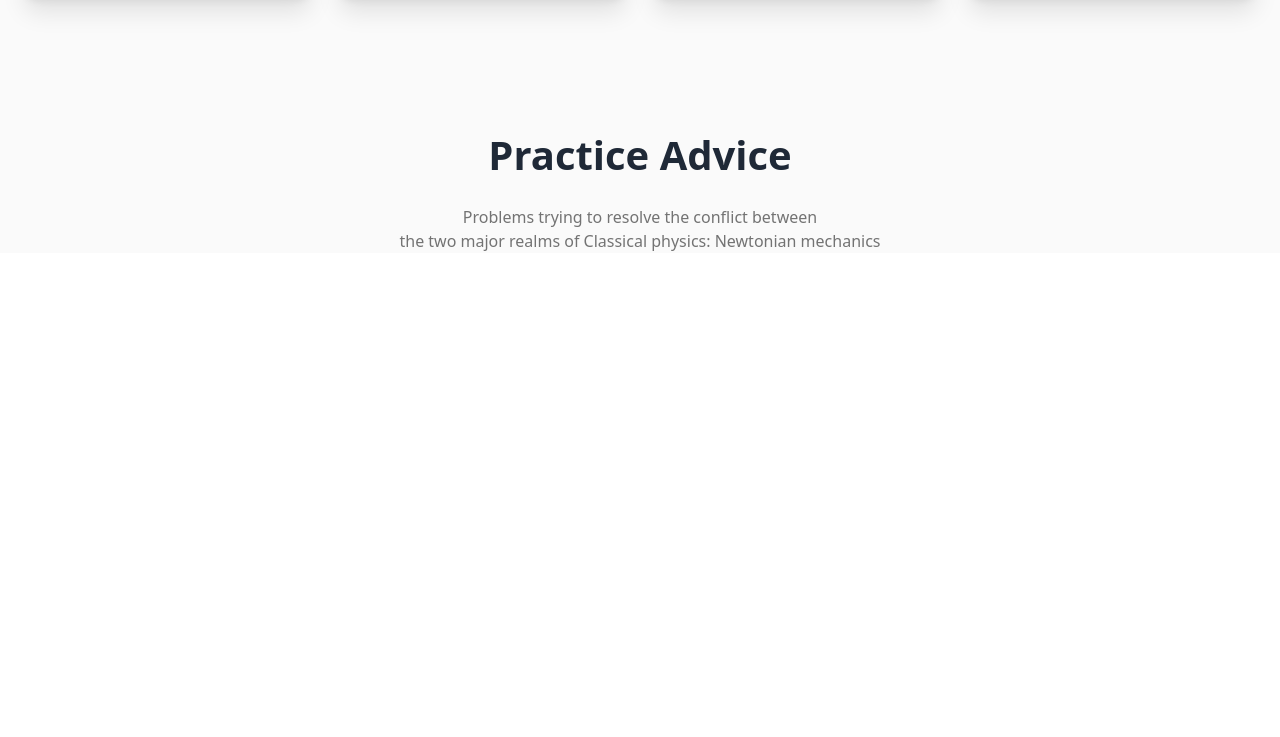
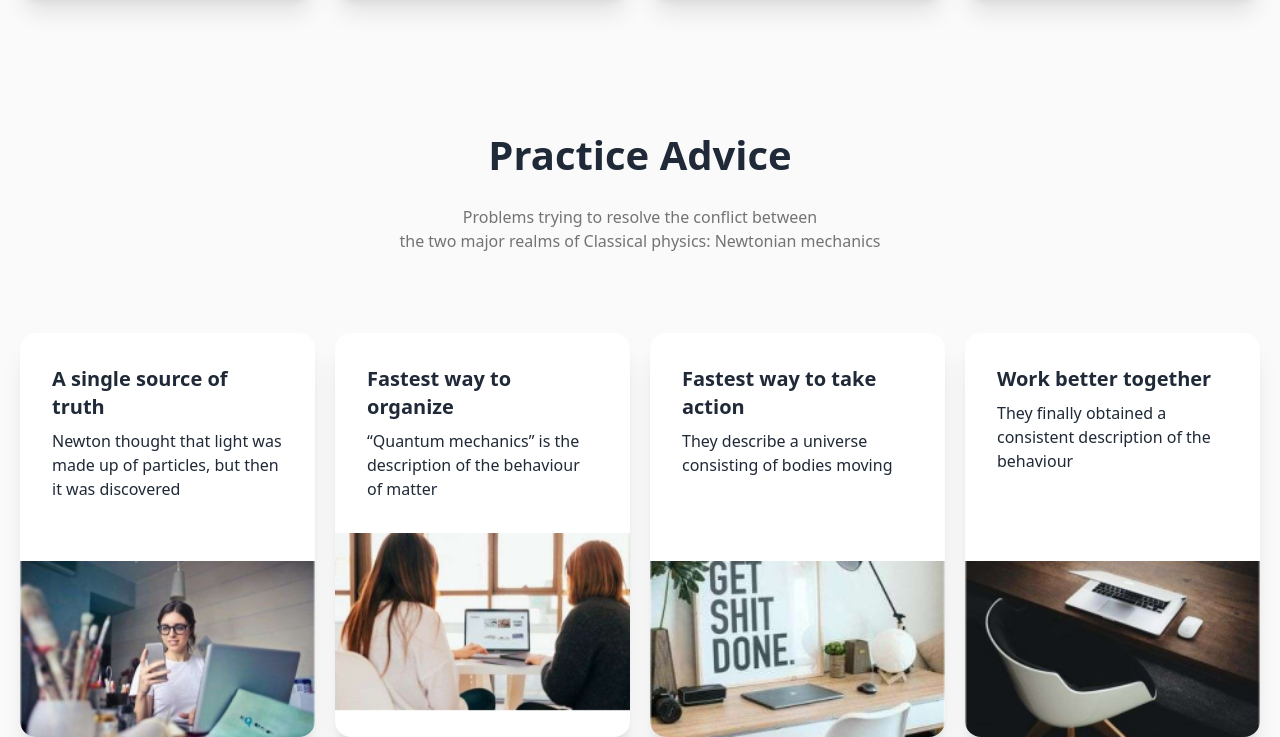
Before and after one commit to mariyasf/startup-hut, a website: page index.html in a window 1280 px wide. Shown: the part 1274-2011 px from the top of the page. Before the commit the page ends 1527 px from the top, so only its background shows below. Drawn offline with nearby package versions, Linux system fonts and the light colour scheme.

Commit message:
add Practice Advice

```diff
--- a/index.html
+++ b/index.html
@@ -223,6 +223,78 @@
                         Newtonian
                         mechanics </p>
                 </div>
+
+                <div class="grid grid-cols-1 lg:grid-cols-4 gap-5 mt-20">
+                    <div class="card  bg-base-100 shadow-xl">
+                        <div class="card-body">
+                            <h2 class="card-title">
+                                A single source
+                                of truth
+                            </h2>
+                            <p>
+                                Newton thought that
+                                light was made up of
+                                particles, but then it
+                                was discovered
+                            </p>
+                        </div>
+                        <figure>
+                            <img class="w-full"
+                                src="/public/images/media/m1.png"
+                                alt="Shoes" /></figure>
+                    </div>
+                    <div class="card  bg-base-100 shadow-xl">
+                        <div class="card-body">
+                            <h2 class="card-title">
+                                Fastest way to
+                                organize
+                            </h2>
+                            <p>
+                                “Quantum mechanics”
+                                is the description of the
+                                behaviour of matter
+                            </p>
+                        </div>
+                        <figure>
+                            <img class="w-full"
+                                src="/public/images/media/m2.png"
+                                alt="Shoes" /></figure>
+                    </div>
+                    <div class="card  bg-base-100 shadow-xl">
+                        <div class="card-body">
+                            <h2 class="card-title">
+                                Fastest way to
+                                take action
+                            </h2>
+                            <p>
+                                They describe a
+                                universe consisting of
+                                bodies moving
+                            </p>
+                        </div>
+                        <figure>
+                            <img class="w-full"
+                                src="/public/images/media/m3.png"
+                                alt="Shoes" /></figure>
+                    </div>
+                    <div class="card  bg-base-100 shadow-xl">
+                        <div class="card-body">
+                            <h2 class="card-title">
+                                Work better
+                                together
+                            </h2>
+                            <p>
+                                They finally obtained
+                                a consistent description
+                                of the behaviour
+                            </p>
+                        </div>
+                        <figure>
+                            <img class="w-full"
+                                src="/public/images/media/m5.png"
+                                alt="Shoes" /></figure>
+                    </div>
+                </div>
             </div>
 
         </main>
```
Also changed, not shown: public/images/media/m1.png (added), public/images/media/m2.png (added), public/images/media/m3.png (added), public/images/media/m5.png (added).
